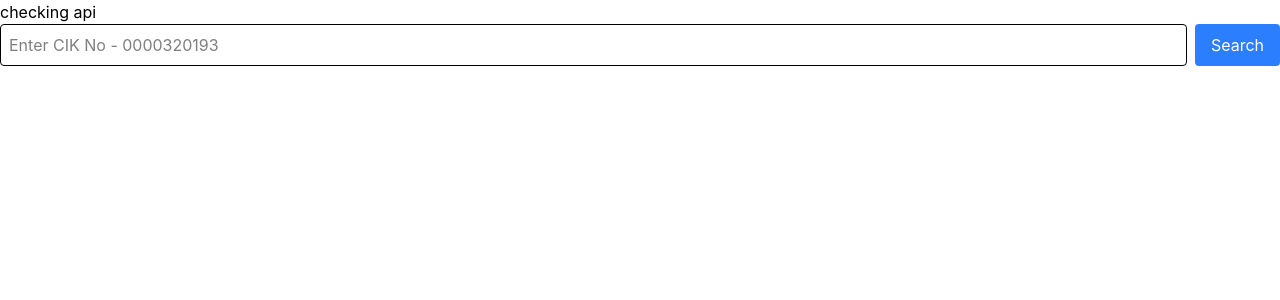
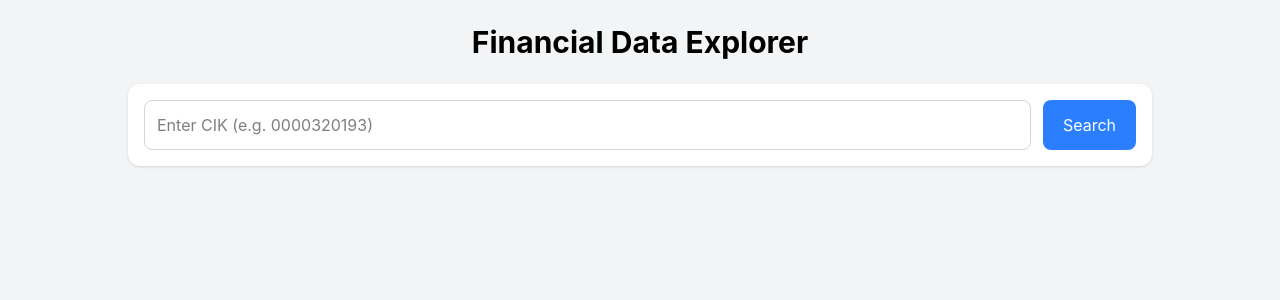
Before and after one commit to Sharma4ashish/fintech-flow, a Next.js app: page / in a window 1280 px wide. Shown: the top 300 px of the page. Built offline with nearby package versions, Linux system fonts and the light colour scheme.

Commit message:
added toast for UX

```diff
--- a/app/layout.tsx
+++ b/app/layout.tsx
@@ -2,6 +2,8 @@ import type { Metadata } from "next";
 import { Geist, Geist_Mono } from "next/font/google";
 import "./globals.css";
 import { AppContextProvider } from "@/src/context/AppContext";
+import { Toaster } from "react-hot-toast";
+
 
 const geistSans = Geist({
   variable: "--font-geist-sans",
@@ -32,6 +34,8 @@ export default function RootLayout({
         <AppContextProvider>
           {children}
           </AppContextProvider>
+          <Toaster position="top-right" />
+
            </body>
     </html>
   );
--- a/app/page.tsx
+++ b/app/page.tsx
@@ -8,14 +8,48 @@ import { useEffect } from "react";
 export default function Home() {
 
 
-  const { setFintecData , fintecData} = useAppContext();
+  const { setFintecData ,error,loading, fintecData} = useAppContext();
 
   console.log("Hi response",fintecData);
 
 
-  return <div>checking api
-    <SearchBar/>
+  return (
+    <div className="min-h-screen bg-gray-100 p-4 sm:p-6">
+      <div className="max-w-5xl mx-auto">
+
+        {/* Heading */}
+        <h1 className="text-2xl sm:text-3xl font-bold text-center mb-6">
+          Financial Data Explorer
+        </h1>
+
+        {/* Search */}
+        <div className="bg-white p-4 rounded-xl shadow">
+          <SearchBar />
+        </div>
+
+        {/* Loading */}
+        {loading && (
+          <p className="text-center mt-6 text-gray-500">
+            Loading data...
+          </p>
+        )}
+
+        {/* Error */}
+        {error && (
+          <p className="text-center mt-6 text-red-500">
+            {error}
+          </p>
+        )}
+
+        {/* Cards */}
+        {fintecData && (
+          <div className="grid grid-cols-1 sm:grid-cols-2 md:grid-cols-3 gap-4 mt-6">
 
 
-  </div>;
+          </div>
+        )}
+
+      </div>
+    </div>
+  );
 }
--- a/package.json
+++ b/package.json
@@ -12,7 +12,8 @@
     "next": "16.2.3",
     "postcss": "^8.5.9",
     "react": "19.2.4",
-    "react-dom": "19.2.4"
+    "react-dom": "19.2.4",
+    "react-hot-toast": "^2.6.0"
   },
   "devDependencies": {
     "@tailwindcss/postcss": "^4.2.2",
--- a/src/components/SearchBar.tsx
+++ b/src/components/SearchBar.tsx
@@ -1,17 +1,41 @@
 "use client";
+
+
 
 import { useState } from "react";
 import { fetchCompanyData } from "../services/api";
 import { cleanFinTecData } from "../services/cleanFinTecData";
 import { useAppContext } from "../context/AppContext";
+import toast from "react-hot-toast";
 
 export default function SearchBar() {
   const [cik, setCik] = useState("");
 
-  const { setFintecData, fintecData } = useAppContext();
+  const { setFintecData, fintecData ,setLoading, setError} = useAppContext();
+  const [buttonLoading, setbuttonLoading] = useState(false)
+
+  const validateCIK = (value: string) => {
+    return /^\d{10}$/.test(value);
+  };
 
   const handleSearch = async () => {
     try {
+
+        setbuttonLoading(true)
+        setLoading(true)
+
+
+        if (!cik.trim()) {
+      toast.error("Please enter a CIK");
+      return;
+    }
+
+    if (!validateCIK(cik)) {
+      toast.error("CIK must be 10 digits");
+      return;
+    }
+
+
 
 
       const raw = await fetchCompanyData(cik);
@@ -19,23 +43,38 @@ export default function SearchBar() {
 
       setFintecData(clean);
     } catch (err) {
+        setbuttonLoading(false)
+        toast.error("Failed to fetch data, Try Again ");
+      setError("Failed to fetch data, Try Again");
     } finally {
+        setbuttonLoading(false)
+            setLoading(false);
     }
   };
 
  return (
-    <div className="flex gap-2">
+  <div className="w-full flex flex-col sm:flex-row gap-3">
+
     <input
       value={cik}
       onChange={(e) => setCik(e.target.value)}
-        placeholder="Enter CIK No - 0000320193"
-        className="flex-1 border p-2 rounded"
+      placeholder="Enter CIK (e.g. 0000320193)"
+      className="flex-1 border border-gray-300 p-3 rounded-lg
+                 focus:outline-none focus:ring-2 focus:ring-blue-500
+                 text-sm sm:text-base"
     />
+
     <button
       onClick={handleSearch}
-      className="bg-blue-500 text-white px-4 rounded">
-        Search
+      disabled={buttonLoading}
+      className="bg-blue-500 text-white px-5 py-3 rounded-lg
+                 hover:bg-blue-600 transition
+                 disabled:bg-gray-400 disabled:cursor-not-allowed
+                 text-sm sm:text-base"
+    >
+      {buttonLoading ? "Loading..." : "Search"}
     </button>
+
   </div>
 );
     }
```
Also changed, not shown: 1 other file (tests, documents, lock files or other folders). Lines whose indentation alone changed are shown as unchanged.
